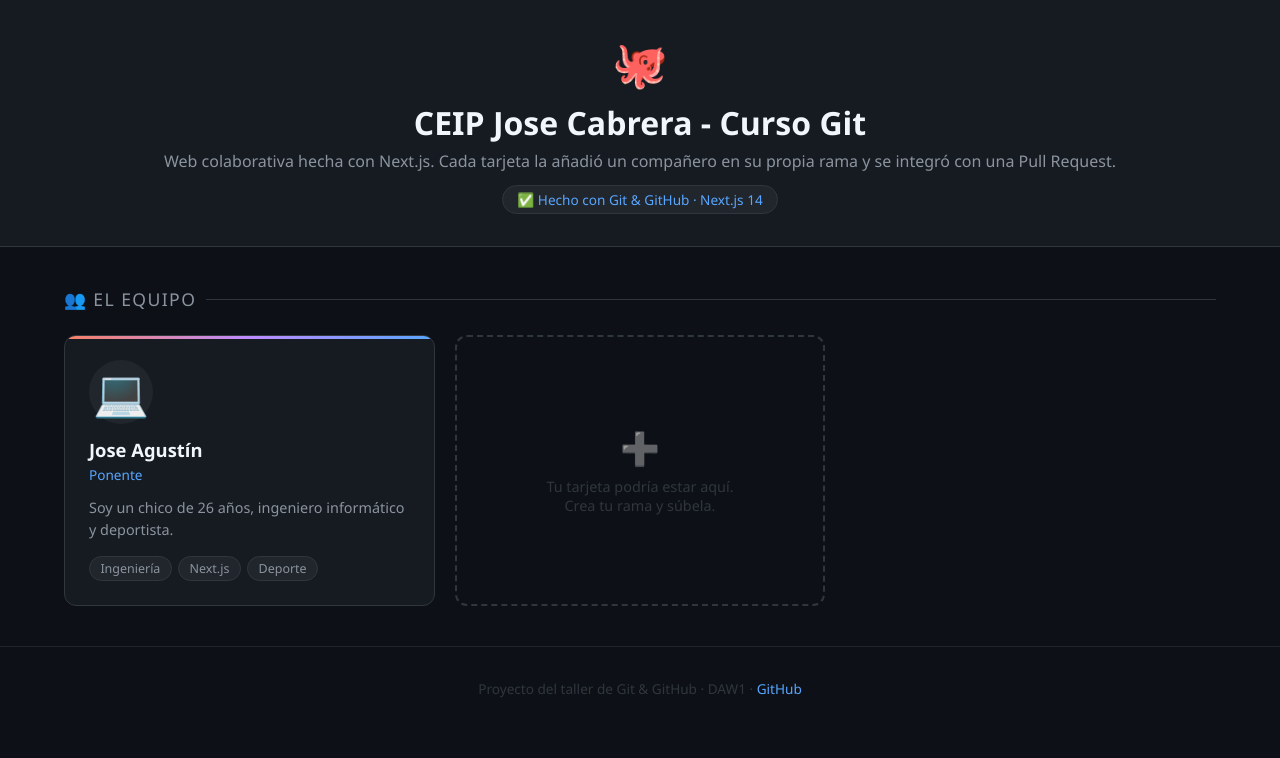
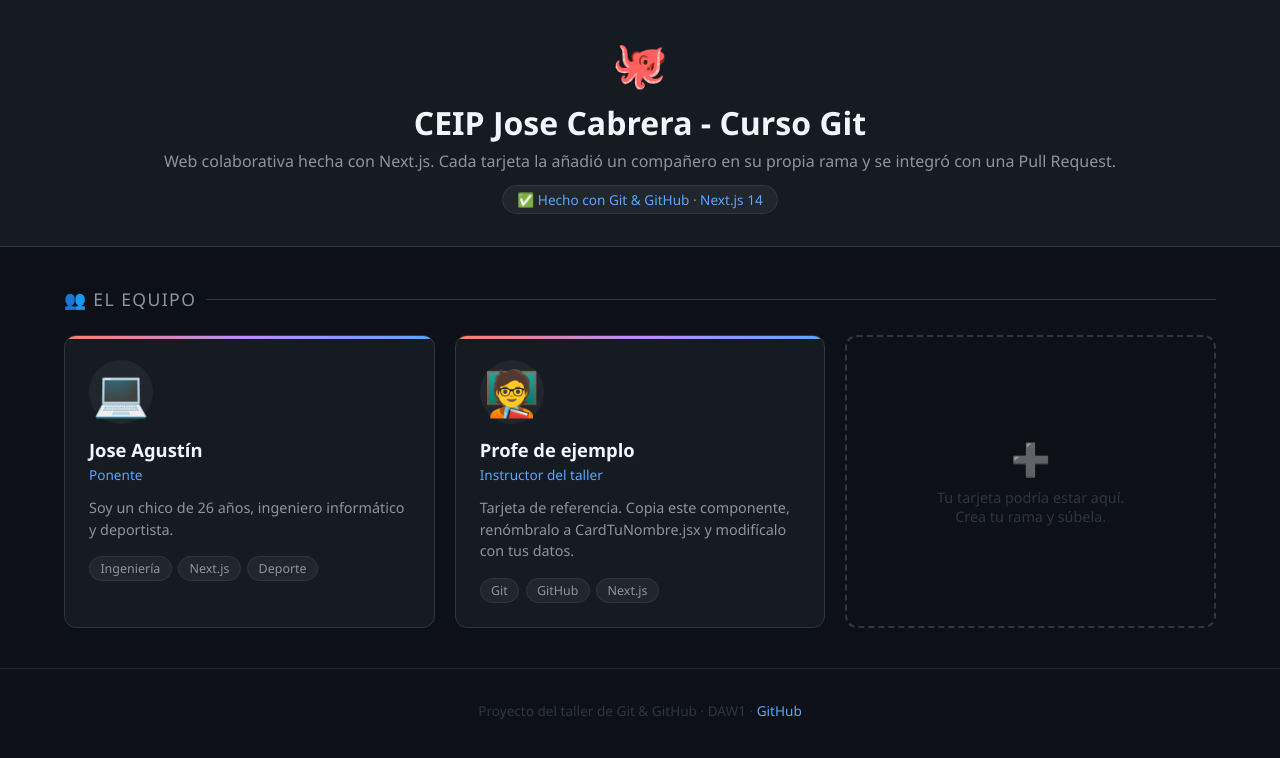
Before and after one commit to JoseAgus7/CEIP_JoseCabrera, a Next.js app: page / in a window 1280 px wide. Shown: the top 758 px of the page. Built offline with nearby package versions, Linux system fonts and the light colour scheme.

Commit message:
Añado Card Abraham

```diff
--- a/app/page.jsx
+++ b/app/page.jsx
@@ -1,3 +1,4 @@
+import CardTuNombre from '@/components/cards/CardAbraham';
 import CardEjemplo from '@/components/cards/CardEjemplo';
 import CardJoseAgustin from '@/components/cards/CardJoseAgustin';
 
@@ -14,7 +15,7 @@
 // ↓ AÑADE TU <Card... /> EN LA LISTA ↓
 const tarjetas = [
   <CardJoseAgustin key="jose-agustin" />,
-  // <CardTuNombre key="tu-nombre" />,
+  <CardTuNombre key="Abraham" />,
 ];
 
 export default function Home() {
```
